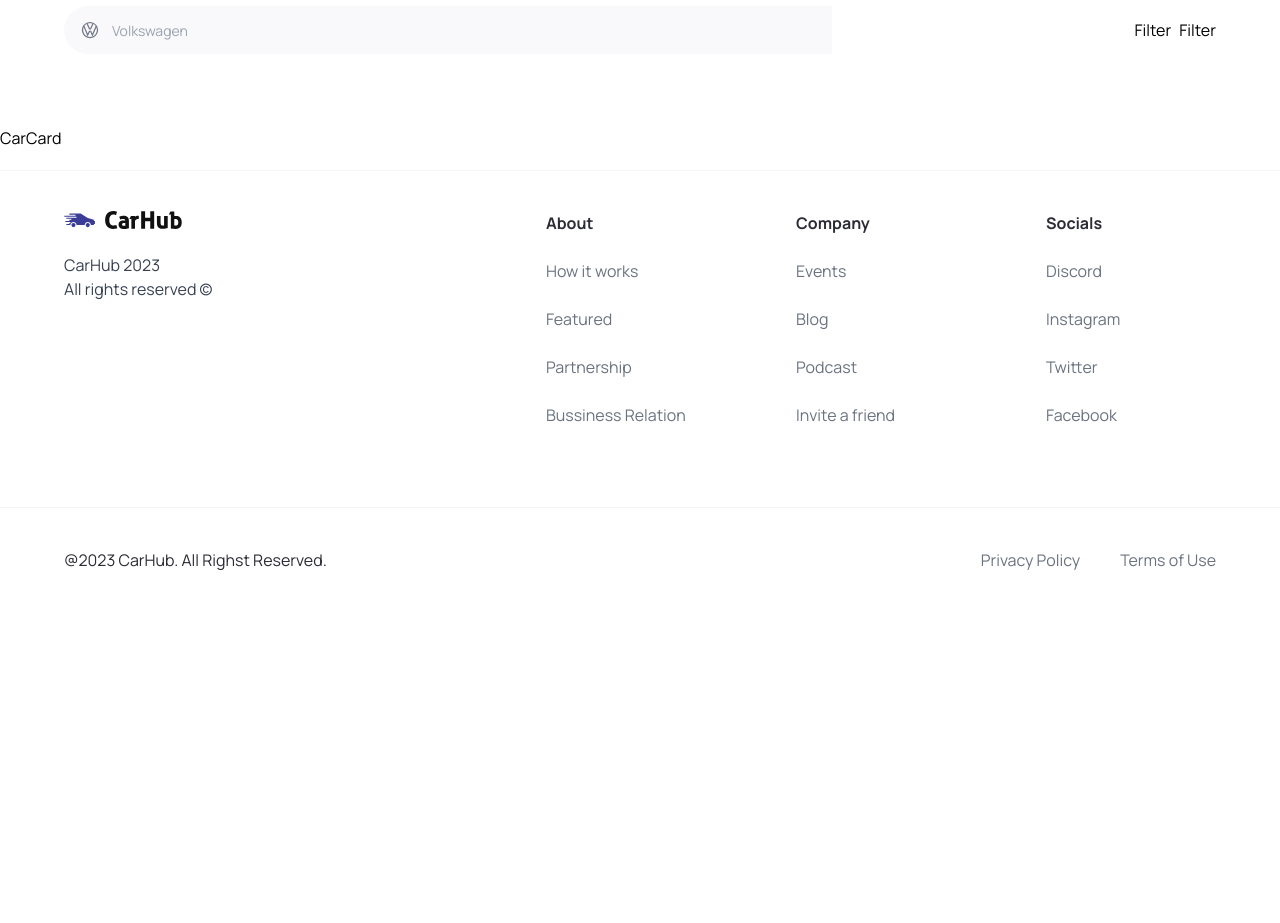
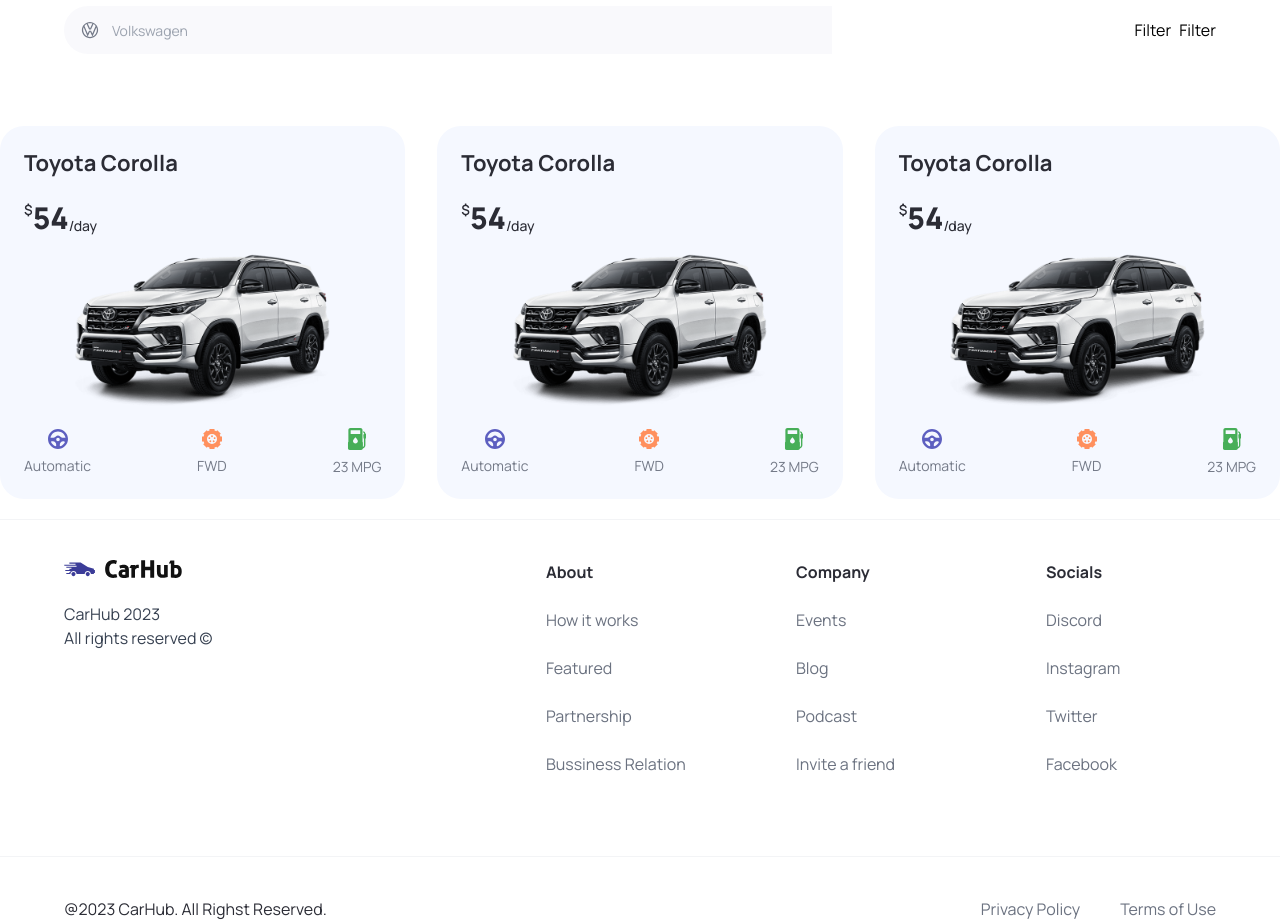
Before and after one commit to teixeiralc/car-showcase-app, a Next.js app: page / in a window 1280 px wide. Shown: the part 980-1903 px from the top of the page. Before the commit the page ends 1592 px from the top, so only its background shows below. Built offline with nearby package versions, Linux system fonts and the light colour scheme.

Commit message:
feat: add car cards

```diff
--- a/app/page.tsx
+++ b/app/page.tsx
@@ -1,8 +1,36 @@
 import { CarCatalogue, CarCatalogueHeader, Hero } from '@/components';
-import { fetchApi } from '@/utils/api';
+import { fetchApi } from '@/utils';
 
 export default async function Home() {
   const carsData = [
+    {
+      city_mpg: 23,
+      class: 'compact car',
+      combination_mpg: 24,
+      cylinders: 4,
+      displacement: 1.6,
+      drive: 'fwd',
+      fuel_type: 'gas',
+      highway_mpg: 26,
+      make: 'toyota',
+      model: 'corolla',
+      transmission: 'a',
+      year: 1993,
+    },
+    {
+      city_mpg: 23,
+      class: 'compact car',
+      combination_mpg: 24,
+      cylinders: 4,
+      displacement: 1.6,
+      drive: 'fwd',
+      fuel_type: 'gas',
+      highway_mpg: 26,
+      make: 'toyota',
+      model: 'corolla',
+      transmission: 'a',
+      year: 1993,
+    },
     {
       city_mpg: 23,
       class: 'compact car',
--- a/components/Button.tsx
+++ b/components/Button.tsx
@@ -8,15 +8,43 @@
   handleClick,
   type,
   children,
+  textStyles,
+  leftIcon,
+  rightIcon,
+  disabled,
 }: IButtonProps) => {
   return (
     <button
-      disabled={false}
+      disabled={disabled ?? false}
       type={type ?? 'button'}
       className={`custom-btn ${containerStyles}`}
       onClick={handleClick}
     >
-      <span className={`flex-1`}>{children}</span>
+      {leftIcon && (
+        <div className="relative w-6 h-6">
+          <Image
+            src={leftIcon.src}
+            alt={leftIcon.alt}
+            width={leftIcon.width}
+            height={leftIcon.height}
+            fill={leftIcon.fill}
+            className="object-contain"
+          />
+        </div>
+      )}
+      <span className={`flex-1 ${textStyles}`}>{children}</span>
+      {rightIcon && (
+        <div className="relative w-6 h-6">
+          <Image
+            src={rightIcon.src}
+            alt={rightIcon.alt}
+            width={rightIcon.width}
+            height={rightIcon.height}
+            fill={rightIcon.fill}
+            className="object-contain"
+          />
+        </div>
+      )}
     </button>
   );
 };
--- a/components/CarCard.tsx
+++ b/components/CarCard.tsx
@@ -1,8 +1,74 @@
+'use client';
+
+import { useState } from 'react';
+import Image from 'next/image';
 import { TCar } from '@/types';
+import { calculateCarRent } from '@/utils';
+import Button from './Button';
 
 const CarCard = ({ car }: { car: TCar }) => {
-  console.log(car);
-  return <div>CarCard</div>;
+  const [isOpen, setIsOpen] = useState(false);
+  const { city_mpg, year, make, model, drive, transmission } = car;
+
+  const carRent = calculateCarRent(city_mpg, year);
+
+  return (
+    <div className="car-card group">
+      <div className="car-card__content">
+        <h2 className="car-card__content-title">
+          {make} {model}
+        </h2>
+      </div>
+      <p className="flex mt-6 text-3xl font-extrabold">
+        <span className="self-start text-sm font-semibold">$</span>
+        {carRent}
+        <span className="self-end text-sm font-medium">/day</span>
+      </p>
+      <div className="relative w-full h-40 my-3 object-contain">
+        <Image
+          src="/hero.png"
+          alt={`${make} ${model} photo `}
+          fill
+          priority
+          className="object-contain"
+        />
+      </div>
+
+      <div className="relative flex justify-between w-full mt-2">
+        <div className="car-card__icon-container">
+          <div className="car-card__icon">
+            <Image src="/steering-wheel.svg" width={20} height={20} alt="" />
+            <p className="car-card__icon-text">
+              {transmission === 'a' ? 'Automatic' : 'Manual'}
+            </p>
+          </div>
+          <div className="car-card__icon">
+            <Image src="/tire.svg" width={20} height={20} alt="" />
+            <p className="car-card__icon-text">{drive.toUpperCase()}</p>
+          </div>
+          <div className="car-card__icon">
+            <Image src="/gas.svg" width={20} height={20} alt="" />
+            <p className="car-card__icon-text">{city_mpg} MPG</p>
+          </div>
+        </div>
+
+        <div className="car-card__btn-container">
+          <Button
+            containerStyles="w-full py-[16px] rounded-full bg-primary-blue"
+            textStyles="text-white text-sm font-medium"
+            rightIcon={{
+              src: '/right-arrow.svg',
+              alt: '',
+              fill: true,
+            }}
+            handleClick={() => setIsOpen(true)}
+          >
+            View More
+          </Button>
+        </div>
+      </div>
+    </div>
+  );
 };
 
 export default CarCard;
--- /dev/null
+++ b/utils/calculateCarRent.ts
@@ -0,0 +1,12 @@
+export const calculateCarRent = (city_mpg: number, year: number) => {
+  const basePricePerDay = 50; // dollars
+  const mileageFactor = 0.1; // mile
+  const ageFactor = 0.05; // year
+
+  const mileageRate = city_mpg * mileageFactor;
+  const ageRate = (new Date().getFullYear() - year) * ageFactor;
+
+  const rentalRatePerDay = basePricePerDay + mileageRate + ageRate;
+
+  return rentalRatePerDay.toFixed(0);
+};
--- /dev/null
+++ b/utils/index.ts
@@ -0,0 +1,4 @@
+import { fetchApi } from './api';
+import { calculateCarRent } from './calculateCarRent';
+
+export { fetchApi, calculateCarRent };
```
Also changed, not shown: types/index.ts (+11 -0 lines).
